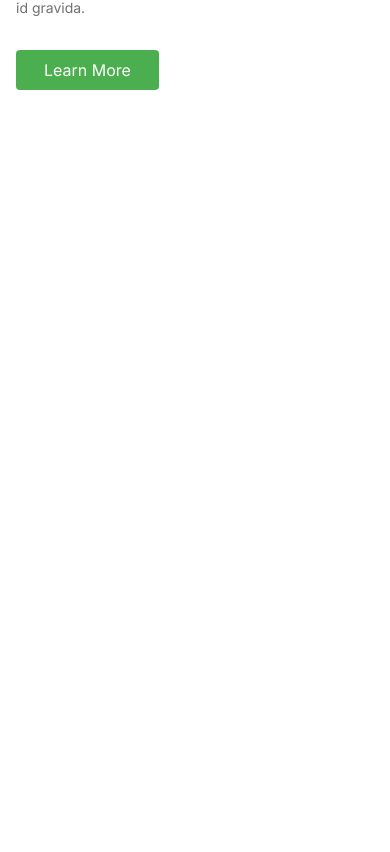
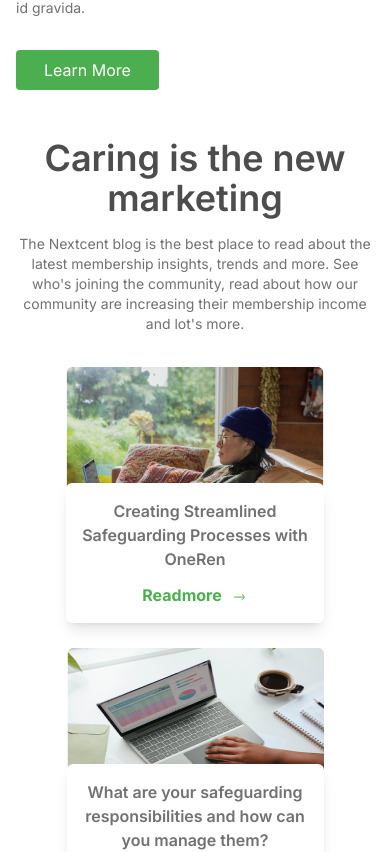
Before and after one commit to KarlStevenRequinto/lankygroups-website, a React (Vite) app: page / in a window 390 px wide. Shown: the part 4358-5210 px from the top of the page. Before the commit the page ends 4480 px from the top, so only its background shows below. Built offline with nearby package versions, Linux system fonts and the light colour scheme.

Commit message:
added blog section

```diff
--- a/src/App.jsx
+++ b/src/App.jsx
@@ -4,15 +4,17 @@ import Home from "./components/Home";
 import Services from "./components/Services";
 import About from "./components/About";
 import Products from "./components/Products";
+import Blog from "./components/Blog";
 
 function App() {
     return (
         <>
             <NavBar />
-            <Home/>
-            <Services/>
-            <About/>
-            <Products/>
+            <Home />
+            <Services />
+            <About />
+            <Products />
+            <Blog />
         </>
     );
 }
--- /dev/null
+++ b/src/components/Blog.jsx
@@ -0,0 +1,51 @@
+import React from "react";
+
+const Blog = () => {
+    const blog = [
+        { id: 1, title: "Creating Streamlined Safeguarding Processes with OneRen", image: "/src/assets/image1.png" },
+        { id: 2, title: "What are your safeguarding responsibilities and how can you manage them?", image: "/src/assets/image2.png" },
+        { id: 3, title: "Revamping the Membership Model with Triathlon Australia", image: "/src/assets/image3.png" },
+    ];
+
+    return (
+        <div className="px-4 lg:px-14 max-w-screen-2xl mx-auto my-12">
+            <div className="text-center md:w-1/2 mx-auto ">
+                <h2 className="text-4xl text-neutralDGrey font-semibold mb-4">Caring is the new marketing</h2>
+                <p className="md:w-3/4 text-sm text-neutralGrey mb-8 mx-auto">
+                    The Nextcent blog is the best place to read about the latest membership insights, trends and more. See who's joining the
+                    community, read about how our community are increasing their membership income and lot's more.
+                </p>
+            </div>
+            <div className="grid lg:grid-cols-3 sm:grid-cols-2 grid-cols-1 gap-8 items-center justify-between">
+                {blog.map((blog) => (
+                    <div key={blog.id} className="mx-auto relative mb-12 cursor-pointer">
+                        <img src={blog.image} alt="image" className="hover:scale-95 transition-all duration-300" />
+                        <div className="text-center px-2 py-4 bg-white shadow-lg rounded-md md:w-10/12 mx-auto absolute left-0 right-0 -bottom-14">
+                            <h3 className="mb-3 text-neutralGrey font-semibold">{blog.title}</h3>
+                            <div className="flex items-center justify-center gap-8 ">
+                                <a href="/" className="font-bold text-brandPrimary hover:text-neutral-700">
+                                    Readmore
+                                    <svg
+                                        width="18"
+                                        height="18"
+                                        viewBox="0 0 18 18"
+                                        fill="none"
+                                        xmlns="http://www.w3.org/2000/svg"
+                                        className="inline-block ml-2"
+                                    >
+                                        <path
+                                            d="M11.9347 11.866L14.2267 9.5739C14.4986 9.30207 14.4986 8.86134 14.2267 8.58951L11.9347 6.29742M14.0229 9.0817L4.27789 9.0817"
+                                            stroke="#4CAF4F"
+                                        />
+                                    </svg>
+                                </a>
+                            </div>
+                        </div>
+                    </div>
+                ))}
+            </div>
+        </div>
+    );
+};
+
+export default Blog;
```
Also changed, not shown: src/svg/Right.svg (added).
